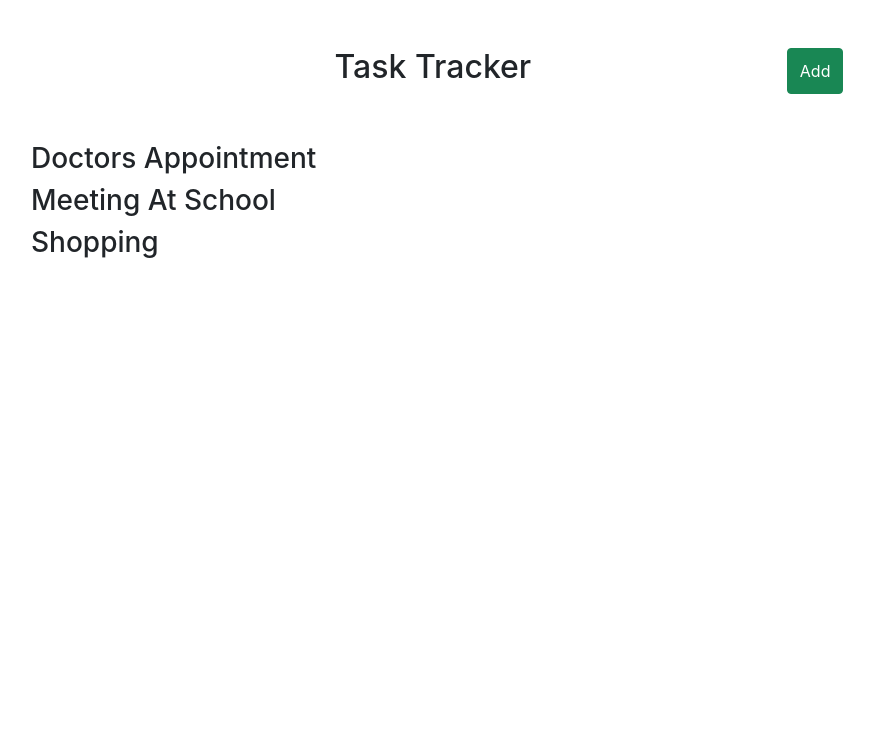
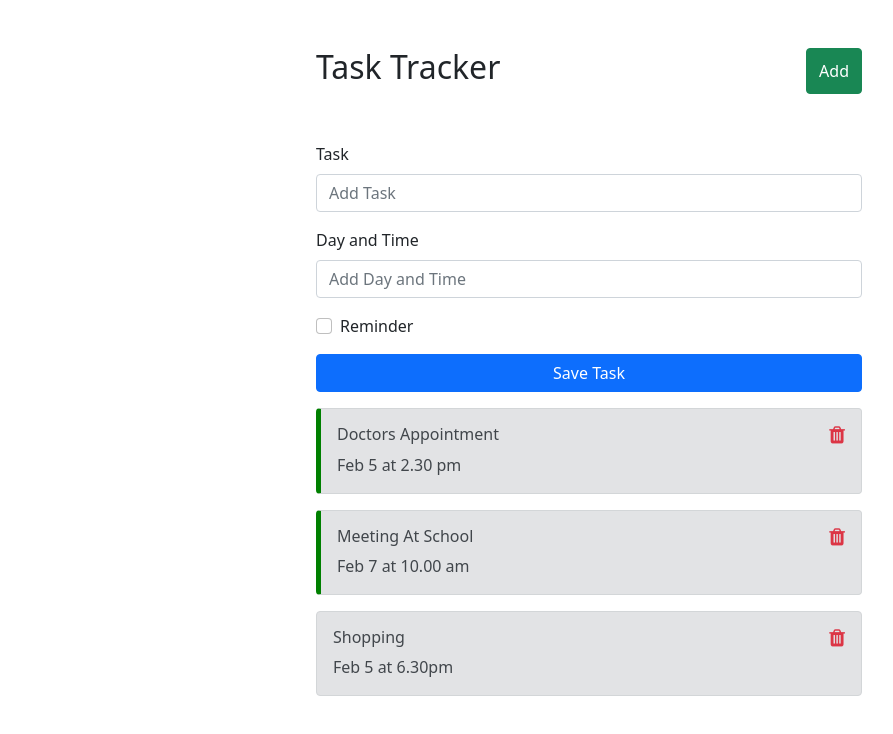
Before and after one commit to mukit24/React-Task-Tracker, a React (Create React App) app: page / in a window 1280 px wide. Shown: the top 734 px of the page, without its empty margins (51-944 px from the left). Built offline with nearby package versions, Linux system fonts and the light colour scheme.

Commit message:
till_task_form

```diff
--- a/public/index.html
+++ b/public/index.html
@@ -12,6 +12,8 @@
     <link rel="apple-touch-icon" href="%PUBLIC_URL%/logo192.png" />
     <link rel="manifest" href="%PUBLIC_URL%/manifest.json" />
     <title>React Task Tracker</title>
+    <!--Font Awesome-->
+    <link rel="stylesheet" href="https://cdnjs.cloudflare.com/ajax/libs/font-awesome/4.7.0/css/font-awesome.min.css">
     <!--Bootstrap 5-->
     <link href="https://cdn.jsdelivr.net/npm/bootstrap@5.0.2/dist/css/bootstrap.min.css" rel="stylesheet" integrity="sha384-EVSTQN3/azprG1Anm3QDgpJLIm9Nao0Yz1ztcQTwFspd3yD65VohhpuuCOmLASjC" crossorigin="anonymous">
 
--- a/src/App.js
+++ b/src/App.js
@@ -1,8 +1,9 @@
 import { useState } from "react";
 import Header from "./components/Header";
 import Tasks from "./components/Tasks";
+import AddTask from "./components/AddTask";
 
-const App = () =>{
+const App = () => {
   const [tasks, setTasks] = useState([
     {
       id: 1,
@@ -24,11 +25,28 @@ const App = () =>{
     }
   ])
 
+  // Delete Task
+  const deleteTask = (id) => {
+    setTasks(tasks.filter((task) => task.id !== id))
+  }
+
+  // Toggle Reminder
+  const toggleReminder = (id) => {
+    setTasks(tasks.map((task) => task.id === id ? { ...task, reminder: !task.reminder } : task))
+  }
+
   return (
     <div className="container">
-      <Header />
-      <Tasks tasks={tasks}/>
+      <div className="row justify-content-center">
+        <div className="col-lg-6">
+          <Header />
+          <AddTask />
+          {tasks.length > 0 ? <Tasks tasks={tasks} onDelete={deleteTask} onToggle={toggleReminder} /> : <h6 className="alert alert-danger text-center">No Task To Show</h6>}
+        </div>
+      </div>
     </div>
+
+
   );
 }
 
--- /dev/null
+++ b/src/components/AddTask.js
@@ -0,0 +1,23 @@
+const AddTask = () => {
+    return (
+        <form className="mb-3">
+            <div className="mb-3">
+                <label className="form-label">Task</label>
+                <input type="text" className="form-control" placeholder="Add Task" />
+            </div>
+            <div className="mb-3">
+                <label className="form-label">Day and Time</label>
+                <input type="text" className="form-control" placeholder="Add Day and Time" />
+            </div>
+            <div className="mb-3 form-check">
+                <input type="checkbox" className="form-check-input" />
+                <label className="form-check-label" >Reminder</label>
+            </div>
+            <div className="d-grid">
+                <button type="submit" className="btn btn-primary">Save Task</button>
+            </div>
+        </form>
+    )
+}
+
+export default AddTask
--- a/src/components/Header.js
+++ b/src/components/Header.js
@@ -5,7 +5,7 @@ const Header = (props) => {
     const onClick = () => console.log('clicked');
 
     return (
-        <header className="p-5 d-flex justify-content-evenly">
+        <header className="py-5 d-flex justify-content-between">
             <h2>{props.title}</h2>
             <Button color='btn-success' text='Add' onClick={onClick} />
         </header>
--- /dev/null
+++ b/src/components/Task.js
@@ -0,0 +1,10 @@
+const Task = ({task,onDelete,onToggle}) => {
+  return (
+    <div className={`alert alert-secondary ${task.reminder ? 'task-reminder' : ''}`} onDoubleClick={() => onToggle(task.id)}>
+        <h6>{task.text}<i onClick={() => onDelete(task.id)} className="fa fa-trash float-end lead text-danger"></i></h6>
+        <p className="mb-0">{task.day}</p>
+    </div>
+  )
+}
+
+export default Task
--- a/src/components/Tasks.js
+++ b/src/components/Tasks.js
@@ -1,8 +1,9 @@
-const Tasks = ({tasks}) => {
+import Task from "./Task"
+const Tasks = ({tasks,onDelete,onToggle}) => {
   return (
     <>
         {tasks.map((task) => (
-            <h3 key={task.id}>{task.text}</h3>
+            <Task key={task.id} task={task} onDelete={onDelete} onToggle={onToggle}/>
         ))}
     </>
   )
--- a/src/index.css
+++ b/src/index.css
@@ -1,13 +1,3 @@
-body {
-  margin: 0;
-  font-family: -apple-system, BlinkMacSystemFont, 'Segoe UI', 'Roboto', 'Oxygen',
-    'Ubuntu', 'Cantarell', 'Fira Sans', 'Droid Sans', 'Helvetica Neue',
-    sans-serif;
-  -webkit-font-smoothing: antialiased;
-  -moz-osx-font-smoothing: grayscale;
+.task-reminder{
+  border-left: 5px solid green;
 }
-
-code {
-  font-family: source-code-pro, Menlo, Monaco, Consolas, 'Courier New',
-    monospace;
-}
```
